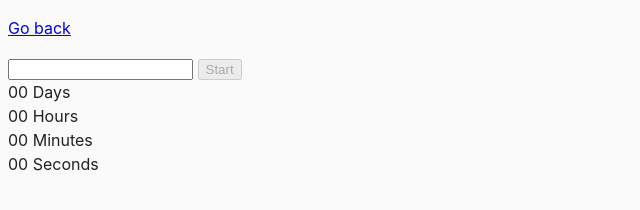
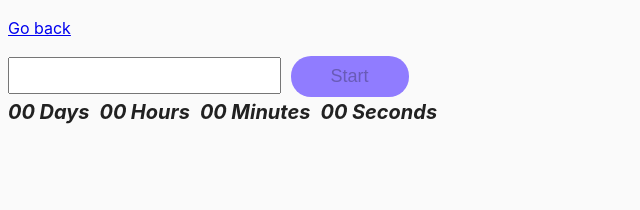
Before and after one commit to danielbercea/goit-js-hw-09, a website built with Parcel: page src/02-timer.html in a window 1280 px wide. Shown: the whole page, without its empty margins (0-640 px from the left). Built offline with nearby package versions, Linux system fonts and the light colour scheme.

Commit message:
update common.css

```diff
--- a/src/css/common.css
+++ b/src/css/common.css
@@ -16,3 +16,37 @@ img {
   display: block;
   max-width: 100%;
 }
+
+button {
+  border: none;
+  border-radius: 20px;
+  background-color: rgb(144, 124, 255);
+  padding: 10px 40px;
+  font-size: 18px;
+}
+
+button:focus {
+  background-color: rgb(170, 85, 250);
+  box-shadow: 2px 2px 2px 1px rgba(106, 106, 109, 0.2);
+}
+
+input {
+  padding-top: 5px;
+  padding-bottom: 5px;
+  margin-right: 5px;
+  font-size: 20px;
+}
+
+span {
+  font-size: 20px;
+  font-style: italic;
+  font-weight: bold;
+}
+
+.timer {
+  display: flex;
+}
+
+.field {
+  padding-right: 10px;
+}
```
